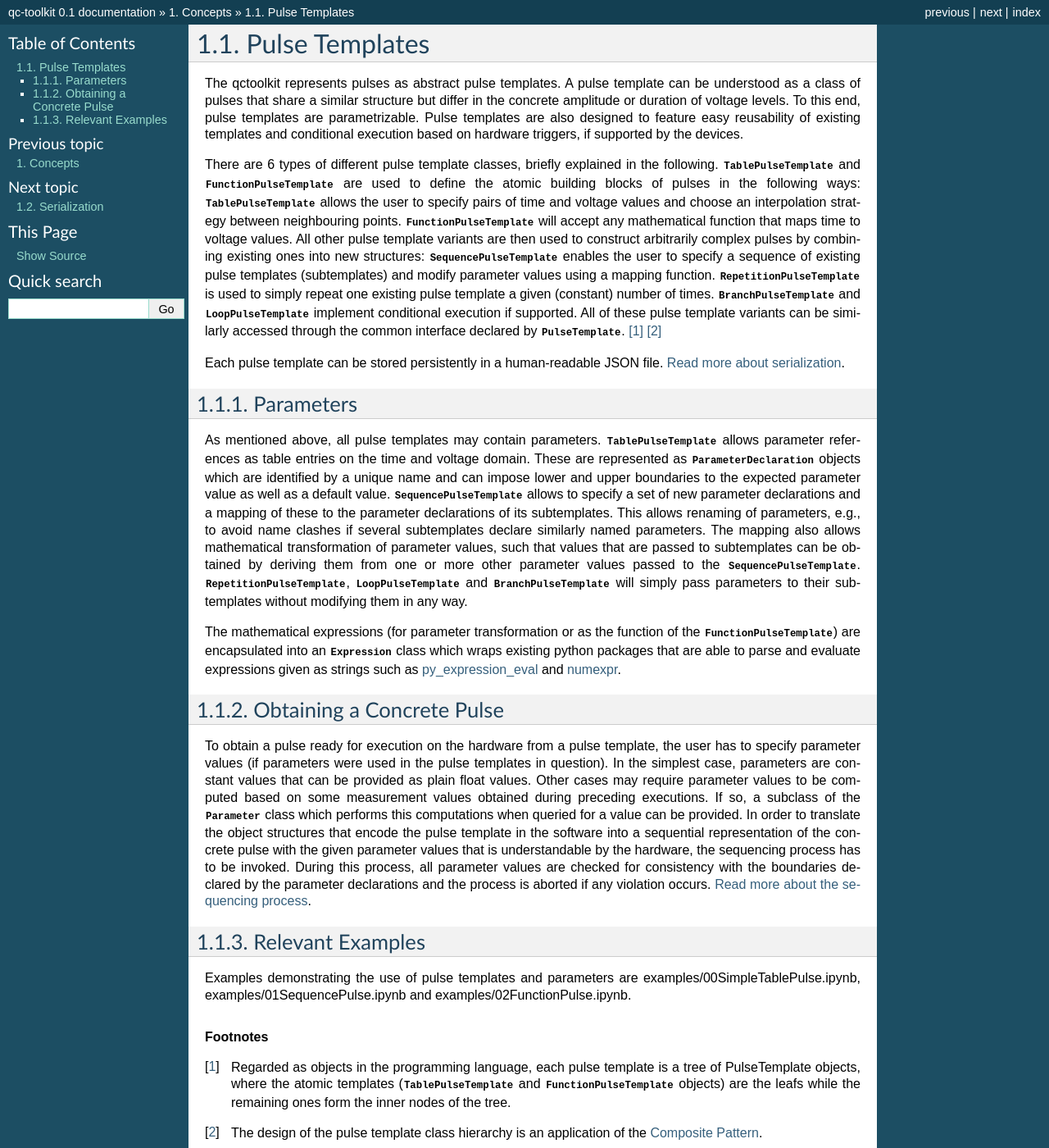
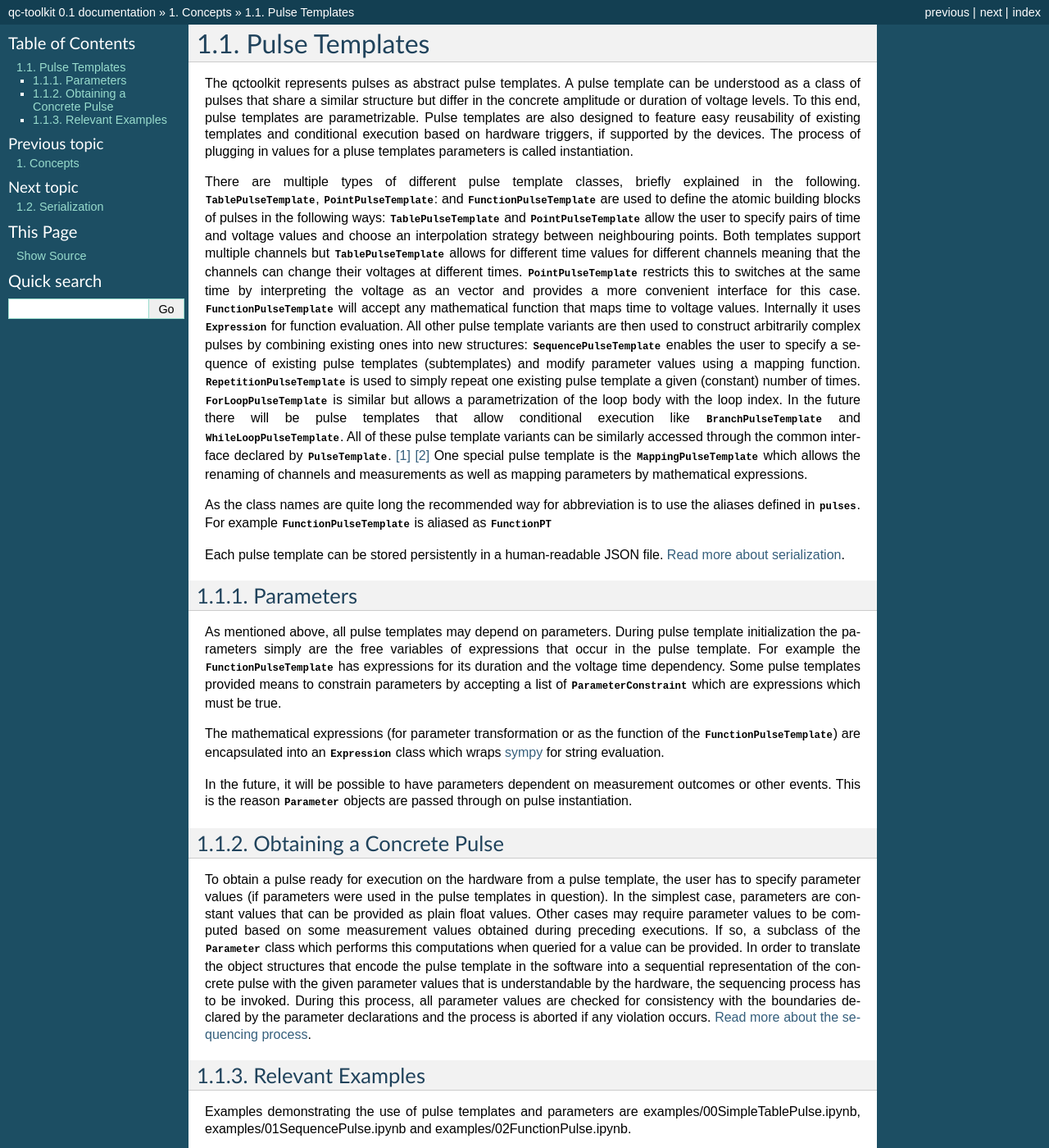
Before and after one commit to qutech/qupulse, a Sphinx documentation site: the page built from doc/source/concepts/pulsetemplates.rst, in a window 1280 px wide and 1400 px high. Shown: the whole window at 82% size. Built offline with Sphinx 7.4.7, drawn with Linux system fonts in a browser that asks for light colours; pages that are not in the unit, such as notebooks, are missing from menus.

Commit message:
Remove outdated information from concepts

```diff
--- a/doc/source/concepts/branching.rst
+++ b/doc/source/concepts/branching.rst
@@ -7,6 +7,6 @@
 
 Future Work
 ^^^^^^^^^^^
-Currently, there is no detailed concept on hardware abstraction and thus no meaningful representation of triggers and no hardware driver implementation that configures any device. This is still an open task.
+Currently, the implemented hardware support does not support any triggers or conditional branching. This is still an open task.
 
-It is quite common for hardware to allow triggers that are represented not only a boolean signal but, e.g., any 8-bit signal, thus enabling more than two branching options. While this could still be represented by the current classes by nesting :class:`.BranchPulseTemplate` objects and configuring triggers appropriately, the implementation of a template class which acts like a C-style switch statement might be a worthwhile consideration.
+It is possible for hardware to allow triggers that are represented not only a boolean signal but, e.g., any 8-bit signal, thus enabling more than two branching options. While this could still be represented by the current classes by nesting :class:`.BranchPulseTemplate` objects and configuring triggers appropriately, the implementation of a template class which acts like a C-style switch statement might be a worthwhile consideration.
--- a/doc/source/concepts/pulsetemplates.rst
+++ b/doc/source/concepts/pulsetemplates.rst
@@ -3,18 +3,24 @@
 Pulse Templates
 ---------------
 
-The qctoolkit represents pulses as abstract pulse templates. A pulse template can be understood as a class of pulses that share a similar structure but differ in the concrete amplitude or duration of voltage levels. To this end, pulse templates are parametrizable. Pulse templates are also designed to feature easy reusability of existing templates and conditional execution based on hardware triggers, if supported by the devices.
+The qctoolkit represents pulses as abstract pulse templates. A pulse template can be understood as a class of pulses that share a similar structure but differ in the concrete amplitude or duration of voltage levels. To this end, pulse templates are parametrizable. Pulse templates are also designed to feature easy reusability of existing templates and conditional execution based on hardware triggers, if supported by the devices. The process of plugging in values for a pluse templates parameters is called instantiation.
 
-There are 6 types of different pulse template classes, briefly explained in the following. :class:`.TablePulseTemplate` and :class:`.FunctionPulseTemplate` are used to define the atomic building blocks of pulses in the following ways: :class:`.TablePulseTemplate` allows the user to specify pairs of time and voltage values and choose an interpolation strategy between neighbouring points. :class:`.FunctionPulseTemplate` will accept any mathematical function that maps time to voltage values. All other pulse template variants are then used to construct arbitrarily complex pulses by combining existing ones into new structures: :class:`.SequencePulseTemplate` enables the user to specify a sequence of existing pulse templates (subtemplates) and modify parameter values using a mapping function. :class:`.RepetitionPulseTemplate` is used to simply repeat one existing pulse template a given (constant) number of times. :class:`.BranchPulseTemplate` and :class:`.LoopPulseTemplate` implement conditional execution if supported. All of these pulse template variants can be similarly accessed through the common interface declared by :class:`.PulseTemplate`. [#tree]_ [#pattern]_
+There are multiple types of different pulse template classes, briefly explained in the following. :class:`.TablePulseTemplate`, :class:`.PointPulseTemplate`: and :class:`.FunctionPulseTemplate` are used to define the atomic building blocks of pulses in the following ways: :class:`.TablePulseTemplate` and :class:`.PointPulseTemplate` allow the user to specify pairs of time and voltage values and choose an interpolation strategy between neighbouring points. Both templates support multiple channels but :class:`.TablePulseTemplate` allows for different time values for different channels meaning that the channels can change their voltages at different times. :class:`.PointPulseTemplate` restricts this to switches at the same time by interpreting the voltage as an vector and provides a more convenient interface for this case.
+:class:`.FunctionPulseTemplate` will accept any mathematical function that maps time to voltage values. Internally it uses :class:`.Expression` for function evaluation.
+All other pulse template variants are then used to construct arbitrarily complex pulses by combining existing ones into new structures: :class:`.SequencePulseTemplate` enables the user to specify a sequence of existing pulse templates (subtemplates) and modify parameter values using a mapping function. :class:`.RepetitionPulseTemplate` is used to simply repeat one existing pulse template a given (constant) number of times. :class:`.ForLoopPulseTemplate` is similar but allows a parametrization of the loop body with the loop index. In the future there will be pulse templates that allow conditional execution like :class:`.BranchPulseTemplate` and :class:`.WhileLoopPulseTemplate`. All of these pulse template variants can be similarly accessed through the common interface declared by :class:`.PulseTemplate`. [#tree]_ [#pattern]_ One special pulse template is the :class:`.MappingPulseTemplate` which allows the renaming of channels and measurements as well as mapping parameters by mathematical expressions.
+
+As the class names are quite long the recommended way for abbreviation is to use the aliases defined in :py:mod:`~qctoolkit.pulses`. For example :class:`.FunctionPulseTemplate` is aliased as :class:`.FunctionPT`
 
 Each pulse template can be stored persistently in a human-readable JSON file. :ref:`Read more about serialization <serialization>`.
 
 Parameters
 ^^^^^^^^^^
 
-As mentioned above, all pulse templates may contain parameters. :class:`.TablePulseTemplate` allows parameter references as table entries on the time and voltage domain. These are represented as :class:`.ParameterDeclaration` objects which are identified by a unique name and can impose lower and upper boundaries to the expected parameter value as well as a default value. :class:`.SequencePulseTemplate` allows to specify a set of new parameter declarations and a mapping of these to the parameter declarations of its subtemplates. This allows renaming of parameters, e.g., to avoid name clashes if several subtemplates declare similarly named parameters. The mapping also allows mathematical transformation of parameter values, such that values that are passed to subtemplates can be obtained by deriving them from one or more other parameter values passed to the :class:`.SequencePulseTemplate`. :class:`.RepetitionPulseTemplate`, :class:`.LoopPulseTemplate` and :class:`BranchPulseTemplate` will simply pass parameters to their subtemplates without modifying them in any way.
+As mentioned above, all pulse templates may depend on parameters. During pulse template initialization the parameters simply are the free variables of expressions that occur in the pulse template. For example the :class:`.FunctionPulseTemplate` has expressions for its duration and the voltage time dependency. Some pulse templates provided means to constrain parameters by accepting a list of :class:`.ParameterConstraint` which are expressions which must be true.
 
-The mathematical expressions (for parameter transformation or as the function of the :class:`.FunctionPulseTemplate`) are encapsulated into an :class:`.Expression` class which wraps existing python packages that are able to parse and evaluate expressions given as strings such as `py_expression_eval <https://github.com/AxiaCore/py-expression-eval>`_ and `numexpr <https://github.com/pydata/numexpr>`_.
+The mathematical expressions (for parameter transformation or as the function of the :class:`.FunctionPulseTemplate`) are encapsulated into an :class:`.Expression` class which wraps `sympy <http://www.sympy.org/en/index.html>`_ for string evaluation.
+
+In the future, it will be possible to have parameters dependent on measurement outcomes or other events. This is the reason :class:`.Parameter` objects are passed through on pulse instantiation.
 
 Obtaining a Concrete Pulse
 ^^^^^^^^^^^^^^^^^^^^^^^^^^
@@ -22,7 +28,7 @@
 To obtain a pulse ready for execution on the hardware from a pulse template, the user has to specify parameter values (if parameters were used in the pulse templates in question). In the simplest case, parameters are constant values that can be provided as plain float values. Other cases may require parameter values to be computed based on some measurement values obtained during preceding executions. If so, a subclass of the :class:`.Parameter` class which performs this computations when queried for a value can be provided. In order to translate the object structures that encode the pulse template in the software into a sequential representation of the concrete pulse with the given parameter values that is understandable by the hardware, the sequencing process has to be invoked. During this process, all parameter values are checked for consistency with the boundaries declared by the parameter declarations and the process is aborted if any violation occurs. :ref:`Read more about the sequencing process <sequencing>`.
 
 Relevant Examples
-^^^^^^^^
+^^^^^^^^^^^^^^^^^
 
 Examples demonstrating the use of pulse templates and parameters are :ref:`examples/00SimpleTablePulse.ipynb`, :ref:`examples/01SequencePulse.ipynb` and :ref:`examples/02FunctionPulse.ipynb`.
 
--- a/doc/source/concepts/sequencing.rst
+++ b/doc/source/concepts/sequencing.rst
@@ -6,7 +6,7 @@
 Overview and Usage
 ^^^^^^^^^^^^^^^^^^
 
-Defining pulses using the :ref:`pulse template definition class structures <pulsetemplates>` yields a tree structure of :class:`.PulseTemplate` objects. To obtain a concrete pulse that can be executed, parameters have to be replaced by corresponding values and the object structure has to be converted into a sequence of waveforms (and possibly triggered jump annotations) that the hardware drivers can comprehend. This process is called *sequencing* in the qctoolkit. It converts :class:`.TablePulseTemplate` and :class:`.FunctionPulseTemplate` objects into a waveform representation by sampling voltage values along the time domain using the specified interpolation rules between table values or evaluating the defining function respectively. The tree structure arising from the use of :class:`.SequencePulseTemplate`, :class:`.RepetitionPulseTemplate`, :class:`.BranchPulseTemplate` and :class:`.LoopPulseTemplate` is converted into an intermediate instruction language consisting of four instructions: Execute a waveform (:class:`.EXECInstruction`), an unconditional goto to another instruction (:class:`.GOTOInstruction`), a conditional jump to another instruction (:class:`.JMPInstruction`) and a stop command, halting execution (:class:`.STOPInstruction`).
+Defining pulses using the :ref:`pulse template definition class structures <pulsetemplates>` yields a tree structure of :class:`.PulseTemplate` objects. To obtain a concrete pulse that can be executed, parameters have to be replaced by corresponding values and the object structure has to be converted into a sequence of waveforms (and possibly triggered jump annotations) that the hardware drivers can comprehend. This process is called *sequencing* in the qctoolkit. It converts atomic pulse templates like :class:`.TablePulseTemplate` and :class:`.FunctionPulseTemplate` into a waveform representation by sampling voltage values along the time domain using the specified interpolation rules between table values or evaluating the defining function respectively. The tree structure arising from the use of :class:`.SequencePulseTemplate`, :class:`.RepetitionPulseTemplate`, :class:`.ForLoopPulseTemplate`, :class:`.BranchPulseTemplate` and :class:`.LoopPulseTemplate` is converted into an intermediate instruction language consisting of four instructions: Execute a waveform (:class:`.EXECInstruction`), an unconditional goto to another instruction (:class:`.GOTOInstruction`), a conditional jump to another instruction (:class:`.JMPInstruction`) and a stop command, halting execution (:class:`.STOPInstruction`).
 
 This approach was inspired by translation of syntax trees to machine instructions in modern compilers and necessitated by the fact that the hardware requires sequential commands rather than convoluted object structures. The output of the sequencing process is a set of waveforms and a sequence of instructions. These will later be interpreted by hardware drivers which will configure the specific devices accordingly (assuming these are capable of the required functionality). If :class:`.BranchPulseTemplate` and :class:`.LoopPulseTemplate` are not used, the compiled instruction sequence will consist only of execution instructions followed by a stop instruction, which represents a simple sequence of waveforms to play back.
 
```
